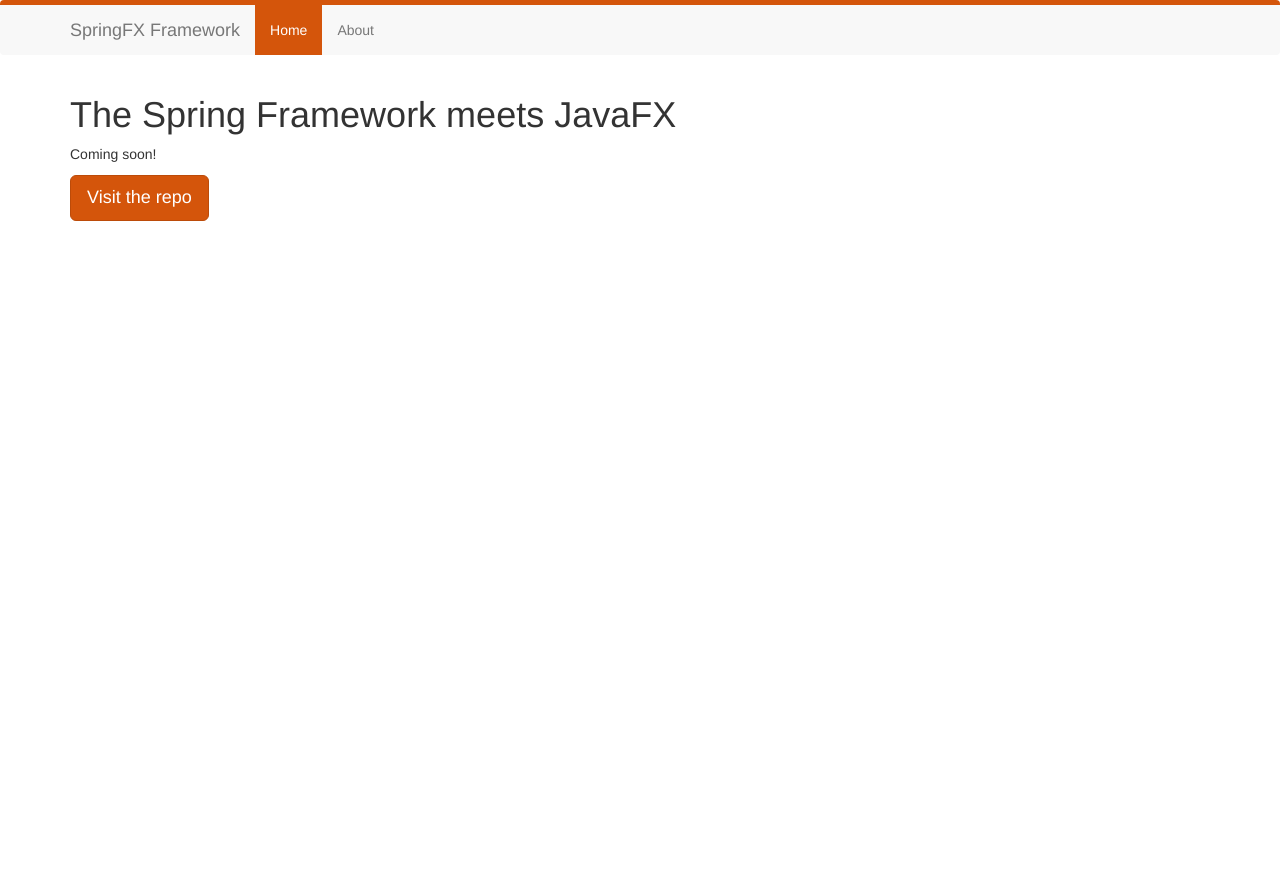
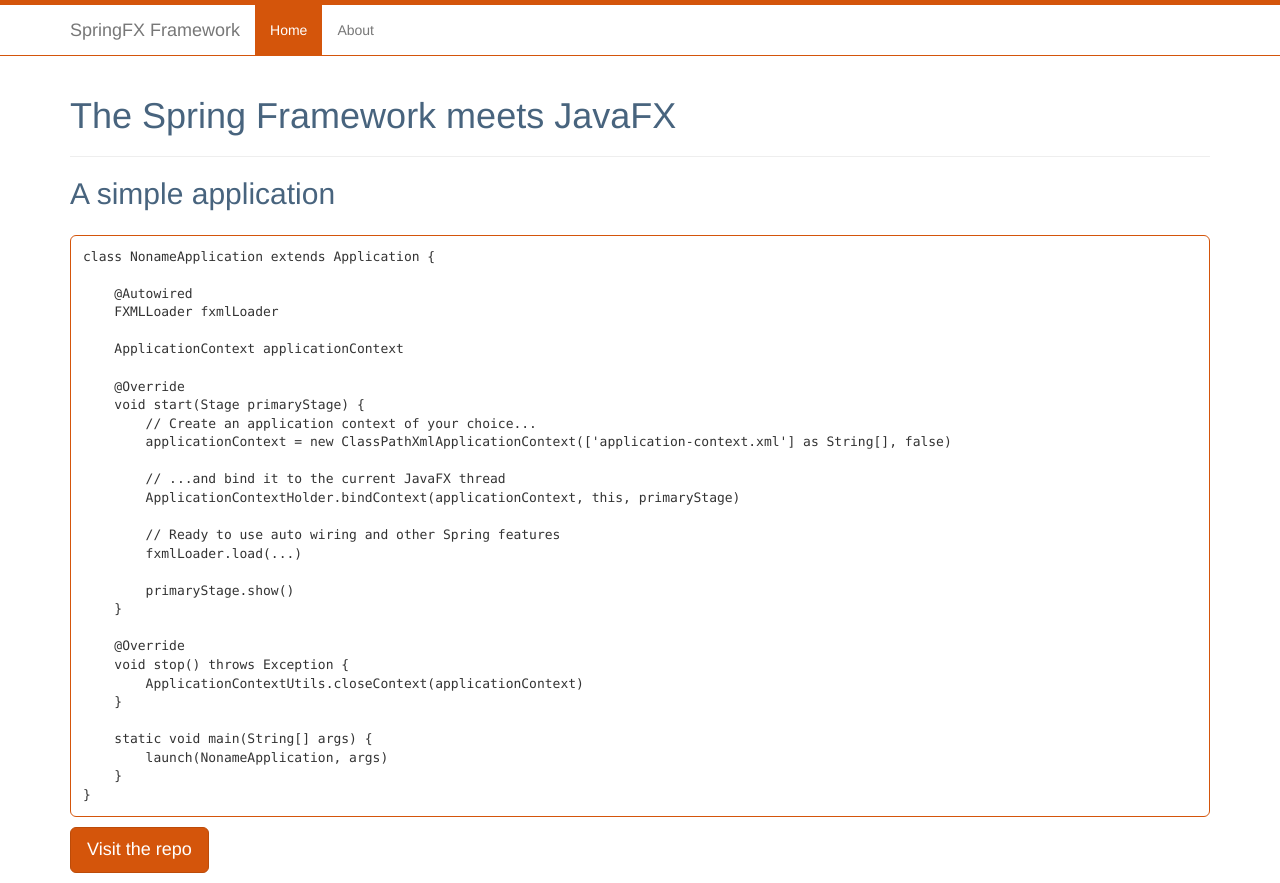
Before and after one commit to springfx/springfx.github.io, a plain HTML site: page index.html in a window 1280 px wide. Before the commit the page ends 800 px from the top, so only its background shows below. Drawn offline with nearby package versions, Linux system fonts and the light colour scheme.

Commit message:
Content modified

```diff
--- a/index.html
+++ b/index.html
@@ -44,13 +44,47 @@
 </nav>
 
 <div class="container">
-    <h1>The Spring Framework meets JavaFX</h1>
-    <p>
-        Coming soon!
-    </p>
+    <h1>The Spring Framework meets JavaFX<br />
+        <!--<small></small>-->
+    </h1>
+    <hr />
+    <h2>A simple application</h2>
+    <pre class="prettyprint lang-groovy">
+class NonameApplication extends Application {
+
+    @Autowired
+    FXMLLoader fxmlLoader
+
+    ApplicationContext applicationContext
+
+    @Override
+    void start(Stage primaryStage) {
+        // Create an application context of your choice...
+        applicationContext = new ClassPathXmlApplicationContext(['application-context.xml'] as String[], false)
+
+        // ...and bind it to the current JavaFX thread
+        ApplicationContextHolder.bindContext(applicationContext, this, primaryStage)
+
+        // Ready to use auto wiring and other Spring features
+        fxmlLoader.load(...)
+
+        primaryStage.show()
+    }
+
+    @Override
+    void stop() throws Exception {
+        ApplicationContextUtils.closeContext(applicationContext)
+    }
+
+    static void main(String[] args) {
+        launch(NonameApplication, args)
+    }
+}</pre>
+
     <p>
         <a class="btn btn-lg btn-primary" href="https://github.com/springfx" role="button">Visit the repo</a>
     </p>
+
 </div> <!-- /container -->
 
 
@@ -59,5 +93,6 @@
 <!-- Placed at the end of the document so the pages load faster -->
 <script src="https://cdnjs.cloudflare.com/ajax/libs/jquery/1.11.3/jquery.js"></script>
 <script src="js/bootstrap.js"></script>
+<script src="https://cdn.rawgit.com/google/code-prettify/master/loader/run_prettify.js"></script>
 </body>
 </html>
--- a/sass/_variables.scss
+++ b/sass/_variables.scss
@@ -70,8 +70,12 @@ $line-height-computed:    floor(($font-size-base * $line-height-base)) !default;
 $headings-font-family:    inherit !default;
 $headings-font-weight:    500 !default;
 $headings-line-height:    1.1 !default;
-$headings-color:          inherit !default;
+//$headings-color:          inherit !default;
+$headings-color:          $brand-primary !default;
 
+h1, h2, h3, h4, h5, h6 {
+  color: #48647e;
+}
 
 //== Iconography
 //
@@ -371,7 +375,9 @@ $navbar-padding-vertical:          (($navbar-height - $line-height-computed) / 2
 $navbar-collapse-max-height:       340px !default;
 
 $navbar-default-color:             #777 !default;
-$navbar-default-bg:                #f8f8f8 !default;
+//$navbar-default-bg:                #f8f8f8 !default;
+//$navbar-default-bg:                $gray-lighter !default;
+$navbar-default-bg:                #fff !default;
 $navbar-default-border:            darken($navbar-default-bg, 6.5%) !default;
 
 // Navbar links
@@ -858,7 +864,8 @@ $text-muted:                  $gray-light !default;
 //** Abbreviations and acronyms border color
 $abbr-border-color:           $gray-light !default;
 //** Headings small color
-$headings-small-color:        $gray-light !default;
+//$headings-small-color:        $gray-light !default;
+$headings-small-color:        $brand-primary !default;
 //** Blockquote small color
 $blockquote-small-color:      $gray-light !default;
 //** Blockquote font size
--- a/sass/style.scss
+++ b/sass/style.scss
@@ -1,6 +1,37 @@
 @import "variables";
 
+@mixin clear-border-radius {
+  -moz-border-radius: 0;
+  -webkit-border-radius: 0;
+  -o-border-radius: 0;
+  -ms-border-radius: 0;
+  -khtml-border-radius: 0;
+}
+
 nav.navbar.navbar-default {
+  @include clear-border-radius;
+
   border: none;
   border-top: 5px solid $brand-primary;
+  border-bottom: 1px solid $brand-primary;
 }
+
+$border-radius-prettyprint: $border-radius-large;
+
+pre.prettyprint, code.prettyprint {
+  margin-top: 25px;
+  -moz-border-radius: $border-radius-prettyprint;
+  -webkit-border-radius: $border-radius-prettyprint;
+  -o-border-radius: $border-radius-prettyprint;
+  -ms-border-radius: $border-radius-prettyprint;
+  -khtml-border-radius: $border-radius-prettyprint;
+  border-radius: $border-radius-prettyprint;
+  padding: $padding-base-horizontal !important;
+}
+
+pre.prettyprint {
+  //border: none !important;;
+  border: 1px solid $brand-primary !important;;
+  //background-color: $gray-lighter;
+  background-color: white;
+}
```
Also changed, not shown: css/bootstrap.css, css/style.css, 2 other files.
